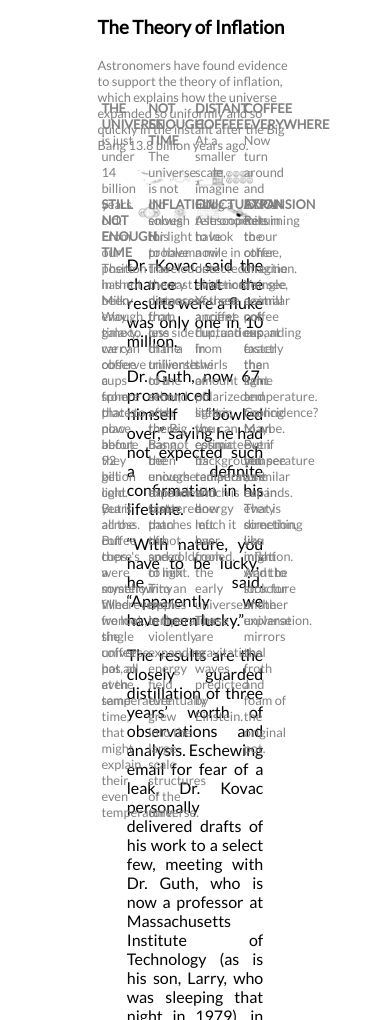
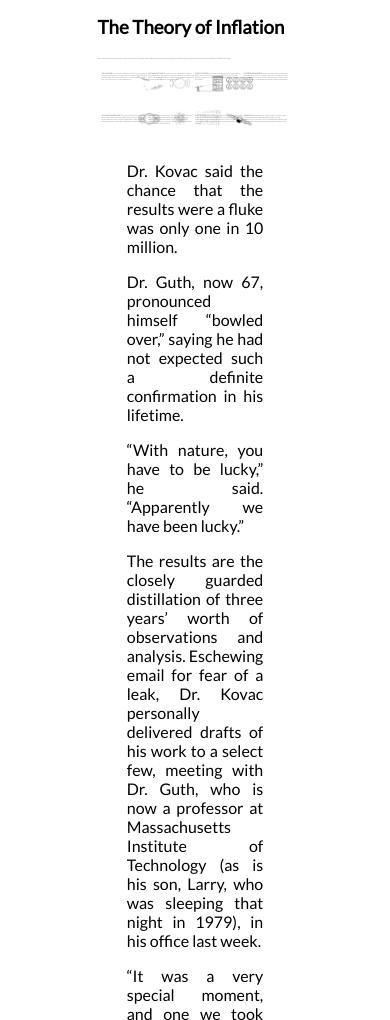
Before and after one commit to KabohaJeanMark/NewYorkTimes-clone, a website: page index.html in a window 390 px wide. Shown: the part 5643-6663 px from the top of the page. Drawn offline with Linux system fonts and the light colour scheme; a web font is replaced by a local one.

Commit message:
Finishes feedback. Adds responsiveness
- Adds media queries for different screen sizes
- Adjusts asolute positioning of elements to fit sizes
- Reduces font size based on the screen sizes

```diff
--- a/css/styles.css
+++ b/css/styles.css
@@ -106,34 +106,34 @@ article {
 
 .small-grey,
 .figure-with-images p {
-  font-size: 0.8rem;
+  font-size: 0.7rem;
   color: rgb(128, 128, 128);
 }
 
 .position-1 {
   position: absolute;
-  top: 32%;
+  top: 35%;
   left: 2%;
   width: 24%;
 }
 
 .position-2 {
   position: absolute;
-  top: 32%;
+  top: 35%;
   left: 26%;
   width: 24%;
 }
 
 .position-3 {
   position: absolute;
-  top: 32%;
+  top: 35%;
   left: 50%;
   width: 24%;
 }
 
 .position-4 {
   position: absolute;
-  top: 32%;
+  top: 35%;
   left: 75%;
   width: 24%;
 }
@@ -346,3 +346,140 @@ footer {
 .most-popular-container a:hover {
   color: rgb(128, 128, 128);
 }
+
+/* Media Queries for Responsive Design on Section for figure with images */
+@media (max-width: 1440px) {
+  .figure-with-images p {
+    font-size: 0.6rem;
+  }
+
+  .position-1 {
+    position: absolute;
+    top: 42%;
+    left: 2%;
+    width: 24%;
+  }
+
+  .position-2 {
+    position: absolute;
+    top: 42%;
+    left: 26%;
+    width: 24%;
+  }
+
+  .position-3 {
+    position: absolute;
+    top: 42%;
+    left: 50%;
+    width: 24%;
+  }
+
+  .position-4 {
+    position: absolute;
+    top: 42%;
+    left: 75%;
+    width: 24%;
+  }
+}
+
+@media (max-width: 1200px) {
+  .figure-with-images p {
+    font-size: 0.3rem;
+  }
+
+  .position-1 {
+    position: absolute;
+    top: 42%;
+    left: 2%;
+    width: 24%;
+  }
+
+  .position-2 {
+    position: absolute;
+    top: 42%;
+    left: 26%;
+    width: 24%;
+  }
+
+  .position-3 {
+    position: absolute;
+    top: 42%;
+    left: 50%;
+    width: 24%;
+  }
+
+  .position-4 {
+    position: absolute;
+    top: 42%;
+    left: 75%;
+    width: 24%;
+  }
+}
+
+@media (max-width: 900px) {
+  .figure-with-images p {
+    font-size: 0.2rem;
+  }
+
+  .position-1 {
+    position: absolute;
+    top: 42%;
+    left: 2%;
+    width: 24%;
+  }
+
+  .position-2 {
+    position: absolute;
+    top: 42%;
+    left: 26%;
+    width: 24%;
+  }
+
+  .position-3 {
+    position: absolute;
+    top: 42%;
+    left: 50%;
+    width: 24%;
+  }
+
+  .position-4 {
+    position: absolute;
+    top: 42%;
+    left: 75%;
+    width: 24%;
+  }
+}
+
+@media (max-width: 700px) {
+  .figure-with-images p {
+    font-size: 0.1rem;
+  }
+
+  .position-1 {
+    position: absolute;
+    top: 42%;
+    left: 2%;
+    width: 24%;
+  }
+
+  .position-2 {
+    position: absolute;
+    top: 42%;
+    left: 26%;
+    width: 24%;
+  }
+
+  .position-3 {
+    position: absolute;
+    top: 42%;
+    left: 50%;
+    width: 24%;
+  }
+
+  .position-4 {
+    position: absolute;
+    top: 42%;
+    left: 75%;
+    width: 24%;
+  }
+}
```
